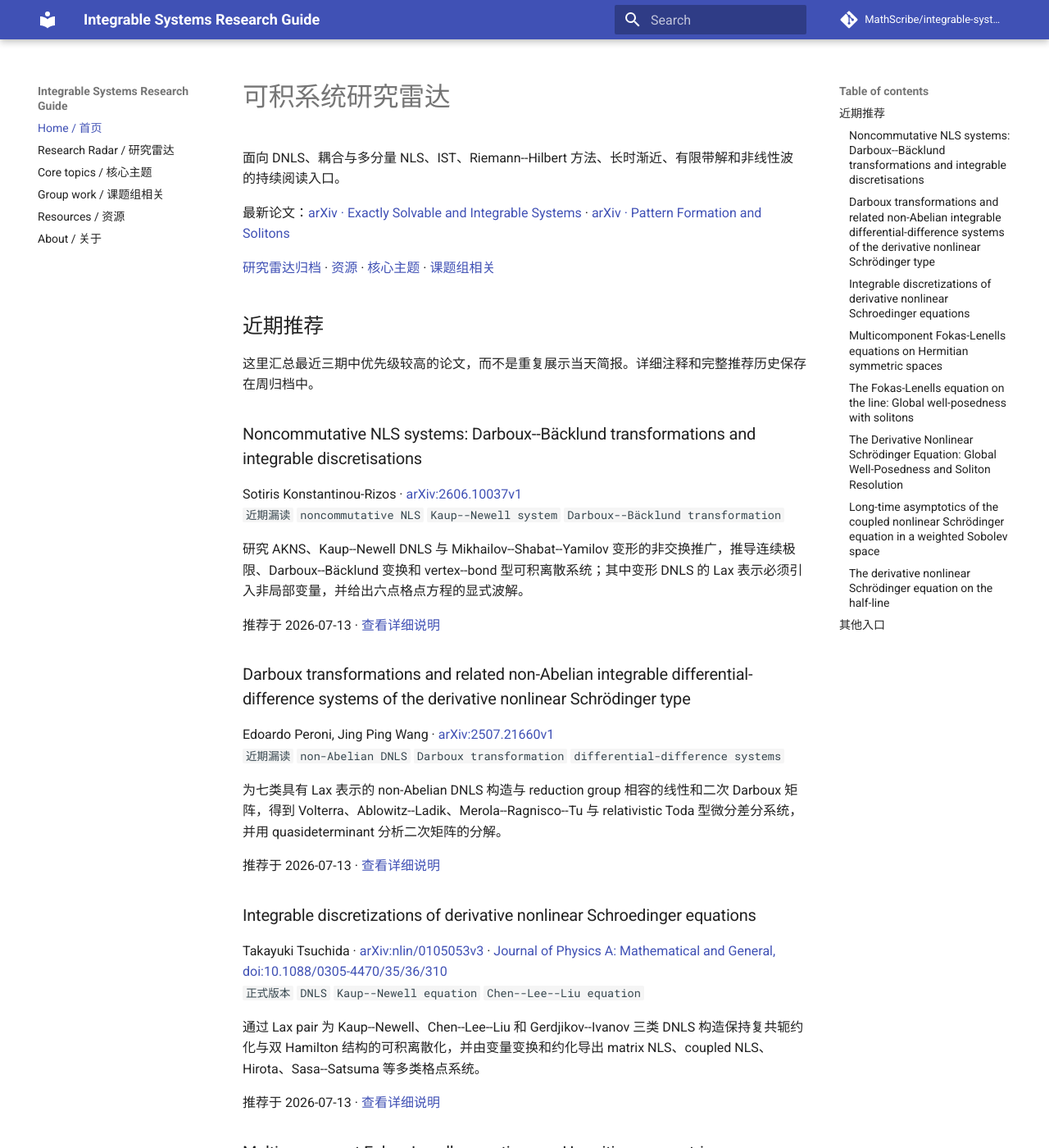
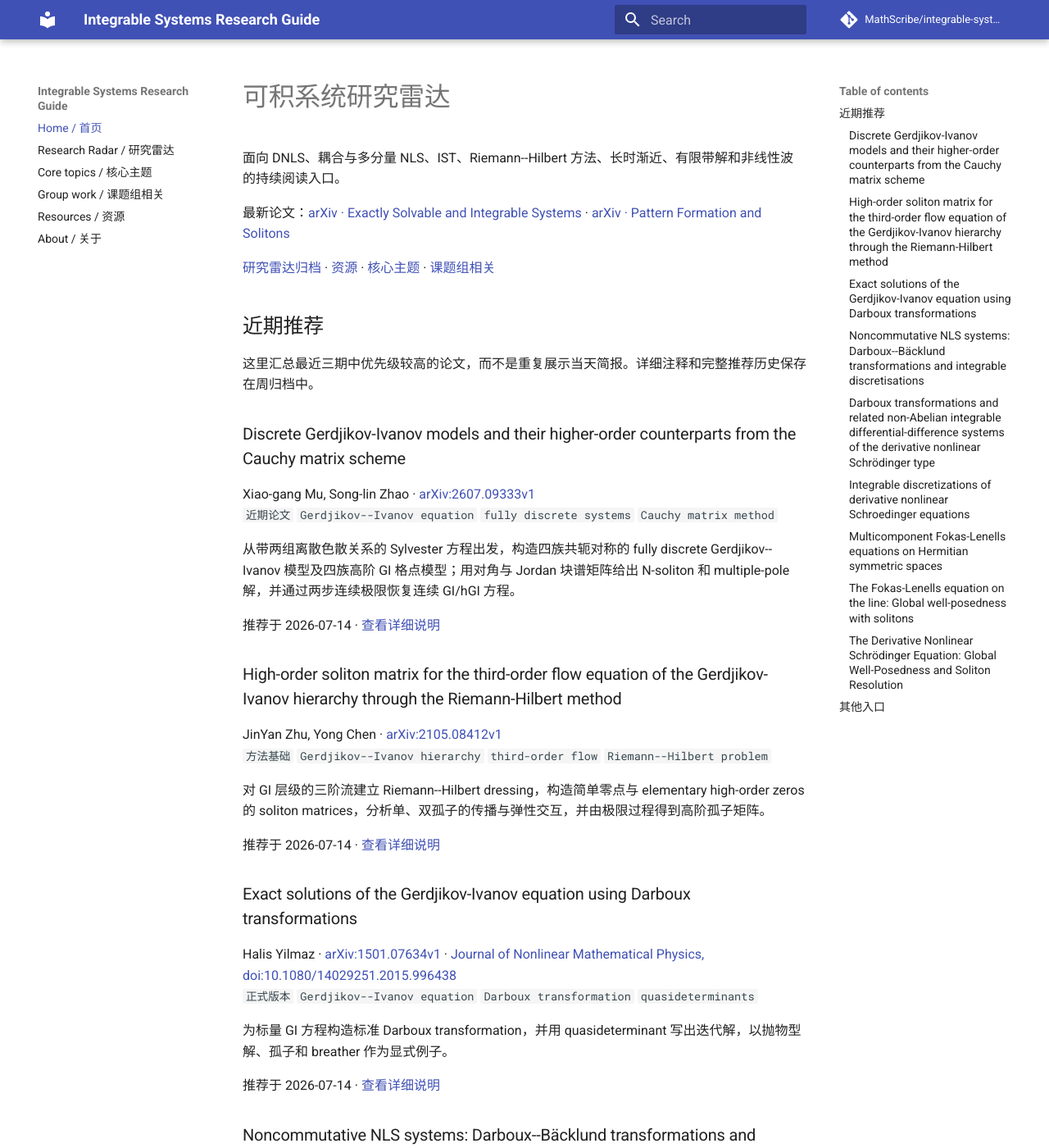
Before and after one commit to MathScribe/integrable-systems-guide, an MkDocs documentation site: the page built from docs/index.md, in a window 1280 px wide and 1400 px high. Shown: the whole window at 82% size. Built offline with MkDocs 1.6.1 and Material for MkDocs 9.7.7, drawn with Linux system fonts in a browser that asks for light colours; comment, search, counter and statistics services are not loaded; some of the changed text lies outside the part shown.

Commit message:
Refresh homepage recommendations for July 14

```diff
--- a/docs/index.md
+++ b/docs/index.md
@@ -9,6 +9,33 @@
 ## 近期推荐
 
 这里汇总最近三期中优先级较高的论文，而不是重复展示当天简报。详细注释和完整推荐历史保存在周归档中。
+
+### Discrete Gerdjikov-Ivanov models and their higher-order counterparts from the Cauchy matrix scheme
+
+Xiao-gang Mu, Song-lin Zhao · [arXiv:2607.09333v1](https://arxiv.org/abs/2607.09333)
+`近期论文` `Gerdjikov--Ivanov equation` `fully discrete systems` `Cauchy matrix method`
+
+从带两组离散色散关系的 Sylvester 方程出发，构造四族共轭对称的 fully discrete Gerdjikov--Ivanov 模型及四族高阶 GI 格点模型；用对角与 Jordan 块谱矩阵给出 N-soliton 和 multiple-pole 解，并通过两步连续极限恢复连续 GI/hGI 方程。
+
+推荐于 2026-07-14 · [查看详细说明](radar/2026-W29.md#2026-07-14)
+
+### High-order soliton matrix for the third-order flow equation of the Gerdjikov-Ivanov hierarchy through the Riemann-Hilbert method
+
+JinYan Zhu, Yong Chen · [arXiv:2105.08412v1](https://arxiv.org/abs/2105.08412)
+`方法基础` `Gerdjikov--Ivanov hierarchy` `third-order flow` `Riemann--Hilbert problem`
+
+对 GI 层级的三阶流建立 Riemann--Hilbert dressing，构造简单零点与 elementary high-order zeros 的 soliton matrices，分析单、双孤子的传播与弹性交互，并由极限过程得到高阶孤子矩阵。
+
+推荐于 2026-07-14 · [查看详细说明](radar/2026-W29.md#2026-07-14)
+
+### Exact solutions of the Gerdjikov-Ivanov equation using Darboux transformations
+
+Halis Yilmaz · [arXiv:1501.07634v1](https://arxiv.org/abs/1501.07634) · [Journal of Nonlinear Mathematical Physics, doi:10.1080/14029251.2015.996438](https://doi.org/10.1080/14029251.2015.996438)
+`正式版本` `Gerdjikov--Ivanov equation` `Darboux transformation` `quasideterminants`
+
+为标量 GI 方程构造标准 Darboux transformation，并用 quasideterminant 写出迭代解，以抛物型解、孤子和 breather 作为显式例子。
+
+推荐于 2026-07-14 · [查看详细说明](radar/2026-W29.md#2026-07-14)
 
 ### Noncommutative NLS systems: Darboux--Bäcklund transformations and integrable discretisations
 
@@ -64,24 +91,6 @@ Robert Jenkins, Jiaqi Liu, Peter Perry, Catherine Sulem · [arXiv:1905.02866v1](
 
 推荐于 2026-07-12 · [查看详细说明](radar/2026-W28.md#2026-07-12)
 
-### Long-time asymptotics of the coupled nonlinear Schrödinger equation in a weighted Sobolev space
-
-Yubin Huang, Liming Ling, Xiaoen Zhang · [arXiv:2504.21315v3](https://arxiv.org/abs/2504.21315v3)
-`课题组相关` `coupled NLS` `Riemann--Hilbert problem` `nonlinear steepest descent`
-
-从 focusing coupled NLS 的 3×3 谱问题建立 RHP，通过 Darboux transformation 移除离散谱，并用 Deift--Zhou 非线性 steepest descent 得到加权 Sobolev 初值下的长时展开和孤子分解。
-
-推荐于 2026-07-11 · [查看详细说明](radar/2026-W28.md#2026-07-11)
-
-### The derivative nonlinear Schrödinger equation on the half-line
-
-Jonatan Lenells · [arXiv:0808.1534v1](https://arxiv.org/abs/0808.1534)
-`方法基础` `DNLS` `half-line` `Fokas method`
-
-用统一变换处理 Kaup--Newell 型 DNLS 半线问题，将初值谱函数和边界谱函数共同编码进矩阵 RHP，并由 global relation 约束边界数据。
-
-推荐于 2026-07-11 · [查看详细说明](radar/2026-W28.md#2026-07-11)
-
 ## 其他入口
 
 - [Resources / 资源](resources.md)：最新论文、文献检索、课程讲义和研究资料入口。
```
